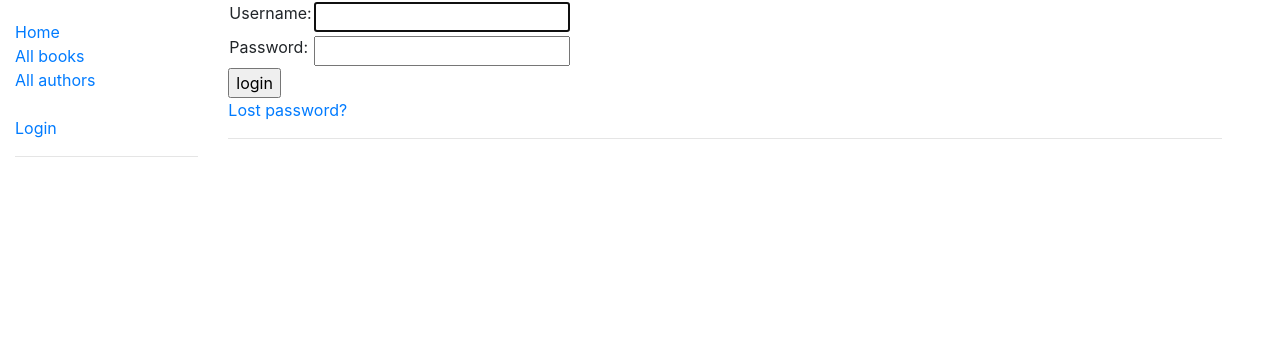
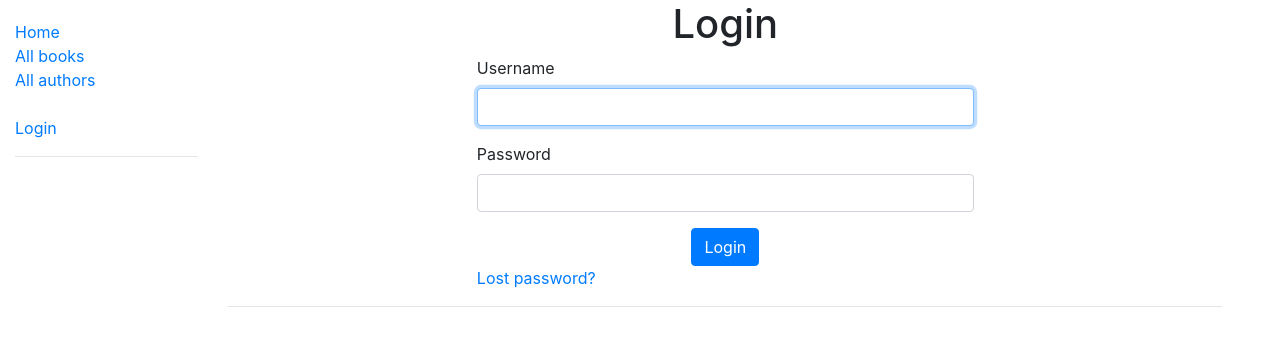
Before and after one commit to goncalves17/django-library, a Django app: page /accounts/login/ in a window 1280 px wide. Shown: the top 346 px of the page. Run offline with Django 4.2, Linux system fonts and the light colour scheme; some libraries are stand-ins or nearby versions.

Commit message:
Estilização da tela de login

```diff
--- a/catalog/forms.py
+++ b/catalog/forms.py
@@ -3,6 +3,7 @@ from django import forms
 from django.core.exceptions import ValidationError
 from django.utils.translation import gettext_lazy as _
 from catalog.models import BookInstance
+
 
 class RenewBookForm(forms.Form):
     renewal_date = forms.DateField(help_text='Enter a date between now and 4 weeks (default 3).')
--- a/catalog/static/css/styles.css
+++ b/catalog/static/css/styles.css
@@ -7,3 +7,15 @@
 .custom-width{
   max-width: 80%;
 }
+
+.width-50{
+  max-width: 50%
+}
+
+.center{
+  margin: auto;
+}
+
+.text-center{
+  text-align: center
+}
--- /dev/null
+++ b/catalog/templatetags/custom_tags.py
@@ -0,0 +1,9 @@
+from django import template
+
+register = template.Library()
+
+
+@register.filter
+def add_class(field, css_class):
+    """Adiciona uma classe CSS ao widget de um campo de formulário"""
+    return field.as_widget(attrs={"class": css_class})
--- a/locallibrary/settings.py
+++ b/locallibrary/settings.py
@@ -11,6 +11,8 @@ https://docs.djangoproject.com/en/4.2/ref/settings/
 """
 import os
 from pathlib import Path
+from dotenv import load_dotenv
+load_dotenv()
 
 # Build paths inside the project like this: BASE_DIR / 'subdir'.
 BASE_DIR = Path(__file__).resolve().parent.parent
@@ -20,10 +22,10 @@ BASE_DIR = Path(__file__).resolve().parent.parent
 # See https://docs.djangoproject.com/en/4.2/howto/deployment/checklist/
 
 # SECURITY WARNING: keep the secret key used in production secret!
-SECRET_KEY = 'django-insecure-@tbd%@zvl%j&lq!f9(ev_ao6&s76ai8r-mp^49)qp5(f*&xi+h'
+SECRET_KEY = os.getenv('DJANGO_SECRET_KEY')
 
 # SECURITY WARNING: don't run with debug turned on in production!
-DEBUG = True
+DEBUG = os.getenv('DEBUG')
 
 ALLOWED_HOSTS = []
 
--- a/requirements.txt
+++ b/requirements.txt
@@ -1,4 +1,7 @@
 asgiref==3.8.1
 Django==4.2
+gunicorn==23.0.0
+packaging==24.2
+python-dotenv==1.0.1
 sqlparse==0.5.2
 typing_extensions==4.12.2
--- a/templates/registration/login.html
+++ b/templates/registration/login.html
@@ -1,4 +1,6 @@
 {% extends "base_generic.html" %}
+
+{% load custom_tags %}
 
 {% block content %}
 
@@ -15,23 +17,24 @@
     {% endif %}
   {% endif %}
 
-  <form method="post" action="{% url 'login' %}">
-    {% csrf_token %}
-    <table>
-      <tr>
-        <td>{{ form.username.label_tag }}</td>
-        <td>{{ form.username }}</td>
-      </tr>
-      <tr>
-        <td>{{ form.password.label_tag }}</td>
-        <td>{{ form.password }}</td>
-      </tr>
-    </table>
-    <input type="submit" value="login" />
+<h1 class="text-center">Login</h1>
+
+<form method="post" action="{% url 'login' %}" class="width-50 center">
+  {% csrf_token %}
+  <div class="mb-3">
+    <label for="id_username" class="form-label">{{ form.username.label }}</label>
+    {{ form.username|add_class:"form-control" }}
+  </div>
+  <div class="mb-3">
+    <label for="id_password" class="form-label">{{ form.password.label }}</label>
+    {{ form.password|add_class:"form-control" }}
+  </div>
+  <div class="d-flex justify-content-center">
     <input type="hidden" name="next" value="{{ next }}" />
-  </form>
-
-  {# Assumes you setup the password_reset view in your URLconf #}
+    <button type="submit" class="btn btn-primary">Login</button>
+  </div>
+    {# Assumes you setup the password_reset view in your URLconf #}
   <p><a href="{% url 'password_reset' %}">Lost password?</a></p>
+</form>
 
 {% endblock %}
```
Also changed, not shown: catalog/templatetags/__init__.py (added), 1 other file.
